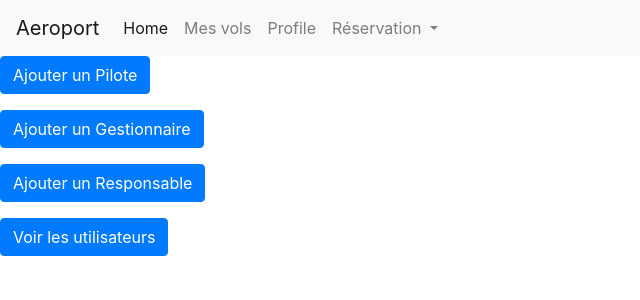
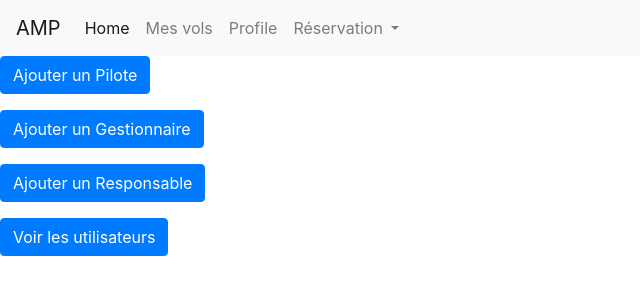
Before and after one commit to KevCheri/Aeroport, a Symfony app: template templates/admin/index.html.twig in a window 1280 px wide. Shown: the top 300 px of the page, without its empty margins (0-640 px from the left). Run offline with Twig, Linux system fonts and the light colour scheme; the template is opened without the code that fills it, so the values that code supplies are empty; some libraries are stand-ins or nearby versions.

Commit message:
finition

```diff
--- a/templates/base.html.twig
+++ b/templates/base.html.twig
@@ -8,7 +8,7 @@
         {% endblock %}
     </head>
     <nav class="navbar navbar-expand-lg navbar-light bg-light">
-        <a class="navbar-brand" href="/">Aeroport</a>
+        <a class="navbar-brand" href="/">AMP</a>
         <button class="navbar-toggler" type="button" data-toggle="collapse" data-target="#navbarSupportedContent" aria-controls="navbarSupportedContent" aria-expanded="false" aria-label="Toggle navigation">
             <span class="navbar-toggler-icon"></span>
         </button>
```
